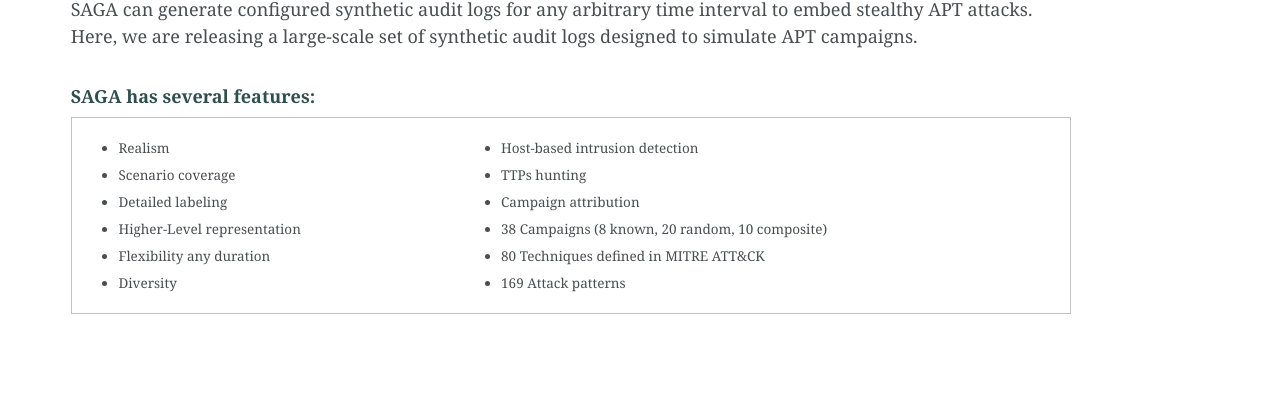
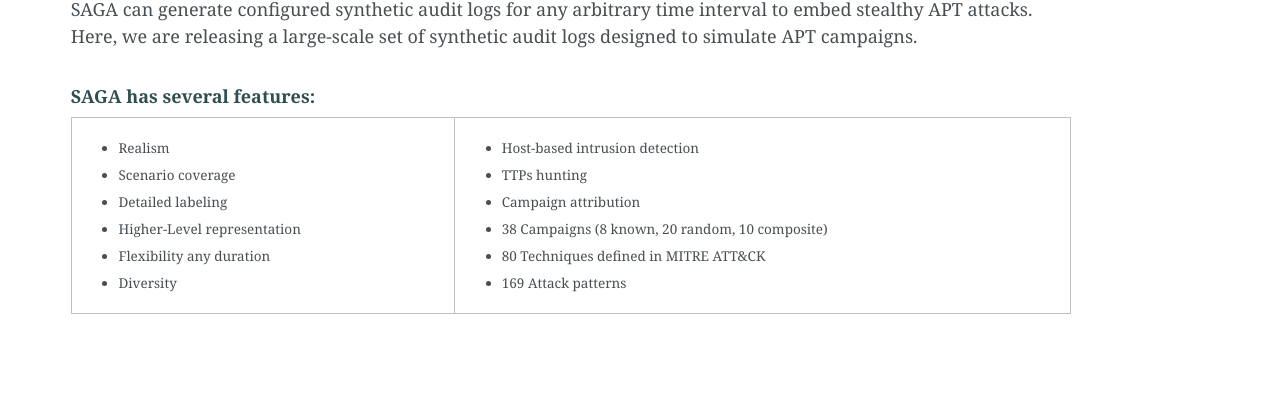
Before and after one commit to saga-tw/saga-tw.github.io, a Jekyll site: the page built from _pages/about.md, in a window 1280 px wide. Shown: the part 448-850 px from the top of the page. Built offline with Jekyll 4.4.1, drawn with Linux system fonts in a browser that asks for light colours.

Commit message:
Update about.md

```diff
--- a/_pages/about.md
+++ b/_pages/about.md
@@ -29,7 +29,7 @@ redirect_from:
 <h3 style= "color:#2F4F4F; font-family: 'Georgia';">SAGA has several features:</h3>
 <table>
   <tr>
-    <td style= "vertical-align: top; border: none !important;">
+    <td>
       <ul>
         <li style="font-family: 'Georgia';">Realism</li>
         <li style="font-family: 'Georgia';">Scenario coverage</li>
@@ -39,7 +39,7 @@ redirect_from:
         <li style="font-family: 'Georgia';">Diversity</li>
       </ul>
     </td>
-    <td style= "vertical-align: top; border: none !important;">
+    <td>
       <ul>
         <li style="font-family: 'Georgia';">Host-based intrusion detection</li>
         <li style="font-family: 'Georgia';">TTPs hunting</li>
```
